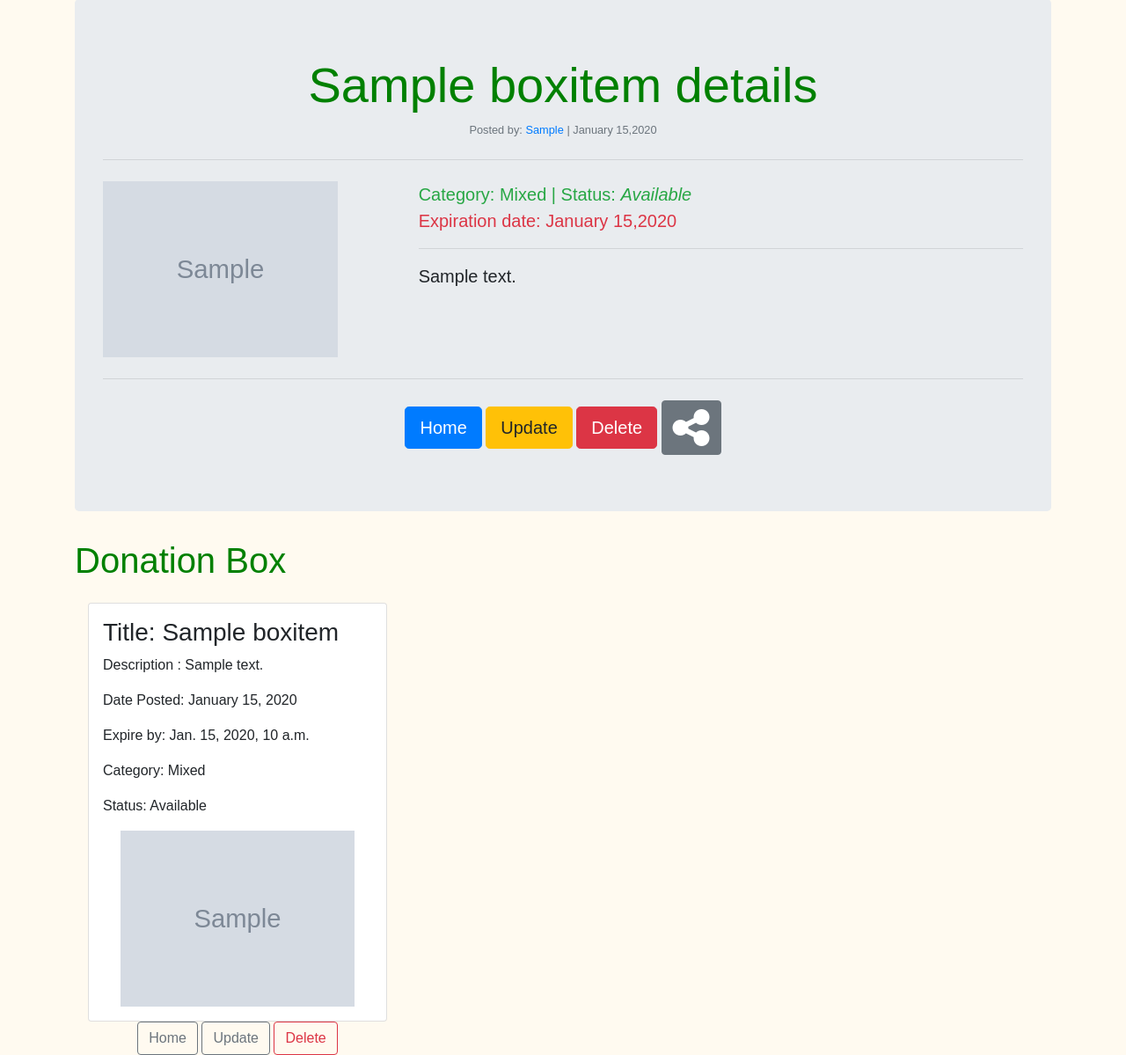
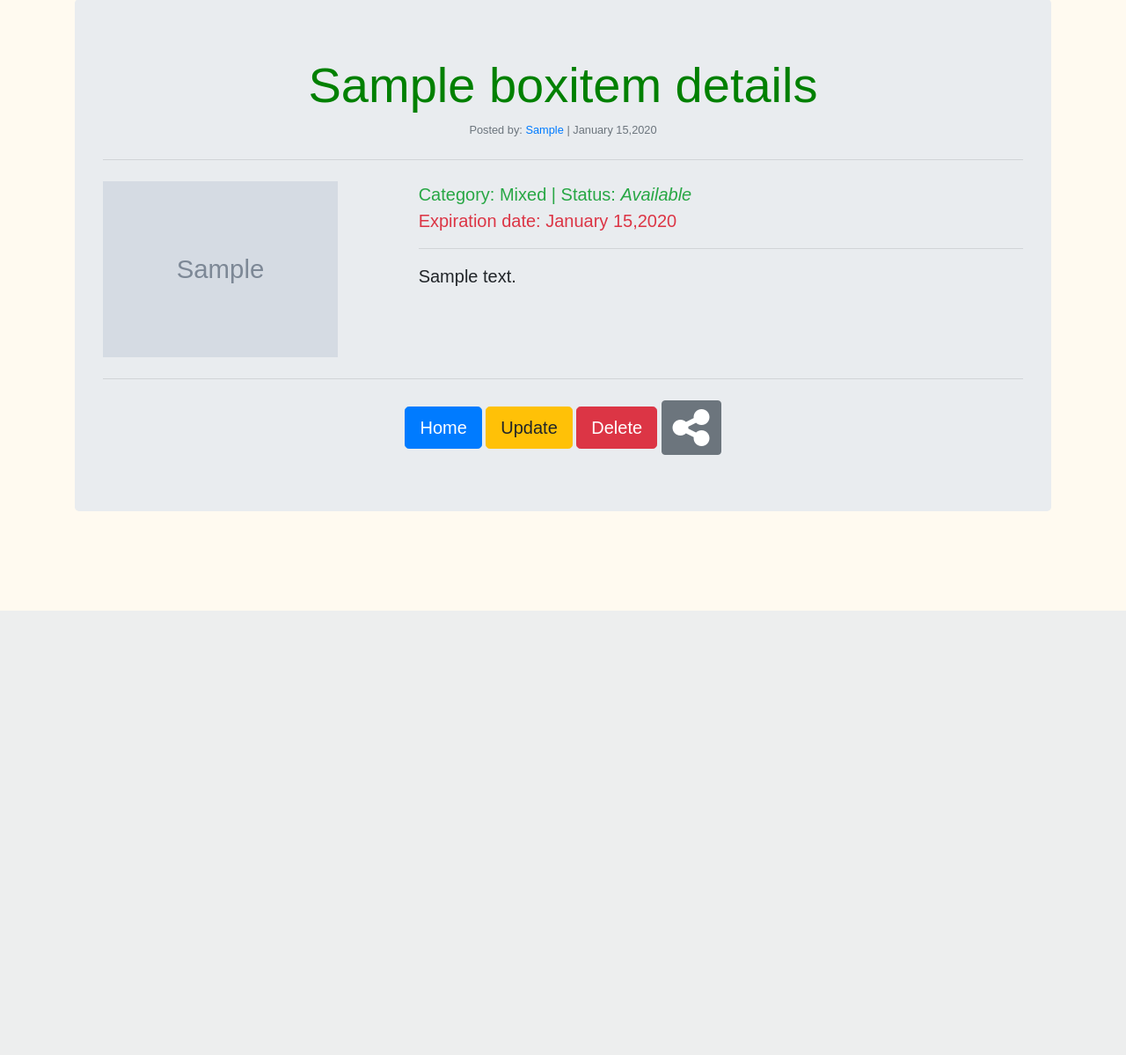
Before and after one commit to slukas111/SugarSnapsCap, a Django app: a page that uses templates/sugar_app/boxitem_detail.html in a window 1280 px wide. Shown: the part 106-1305 px from the top of the page at 88% size. After the commit the page ends 800 px from the top, so only its background shows below. Run offline with Django 3.2, Linux system fonts and the light colour scheme; data comes from the database, SQL or seed files in the repository; tables that the repository leaves empty hold one stand-in row (values such as "Sample post"); grey boxes marked "Sample" are stand-in pictures; parts of the project's set-up code (start-up, migrations or seed data) failed here and were passed over; some libraries are stand-ins or nearby versions.

Commit message:
boxitemdetail desing match other

```diff
--- a/sugar_app/views.py
+++ b/sugar_app/views.py
@@ -43,7 +43,6 @@ class PostCreateView(LoginRequiredMixin, CreateView):
         form = super().get_form()
         form.fields['expiration'].widget = DatePickerInput()
         notify.send(sender=self.request.user, recipient=self.request.user, verb='donation posted')
-
         return form
 
     def form_valid(self, form):
--- a/templates/sugar_app/boxitem_detail.html
+++ b/templates/sugar_app/boxitem_detail.html
@@ -45,29 +45,6 @@
                 {% post_to_facebook object_or_url '<i class="fab fa-facebook fa-3x"></i>' %}
             </div>
         </div>
-
     </div>
-
-<h1>Donation Box</h1>
-            <div class="col-12 col-lg-4 col-md-6 mt-4">
-                <div class="card shadow p-3">
-                    <div class="card-img-top"
-<div class="card-body">
-        <h3>Title: {{ object.title }}</h3>
-        <p>Description : {{ object.description }}</p>
-        <p>Date Posted: {{ object.date_posted|date:"F d, Y" }}</p>
-        <p>Expire by: {{object.expiration}}</p>
-        <p>Category: {{object.item_category}}</p>
-        <p>Status: {{object.que_assign}}</p>
-<center><img src="{{object.image.url}}" alt="coming soon" style="height: 200px"></center>
 </div>
-</div>
-<center>
-<a  class="btn btn-outline-secondary" href="{%url 'homepage'%}">Home</a>
-<a  class="btn btn-outline-secondary" href="{%url 'postupdate' object.id%}">Update</a>
-<a  class="btn btn-outline-danger" href="{%url 'postdelete' object.id %}">Delete</a>
-</center>
-</div>
-</div>
-
 {% endblock content %}
--- a/templates/sugar_app/boxitem_form.html
+++ b/templates/sugar_app/boxitem_form.html
@@ -1,7 +1,7 @@
 {% extends 'base.html' %}
 
 {% load bootstrap4 %}
-{% comment %} {% bootstrap_css %} {% endcomment %}
+{% bootstrap_css %}
 {% bootstrap_javascript jquery='full' %}
 {{ form.media }}
 {% load crispy_forms_tags%}
```
